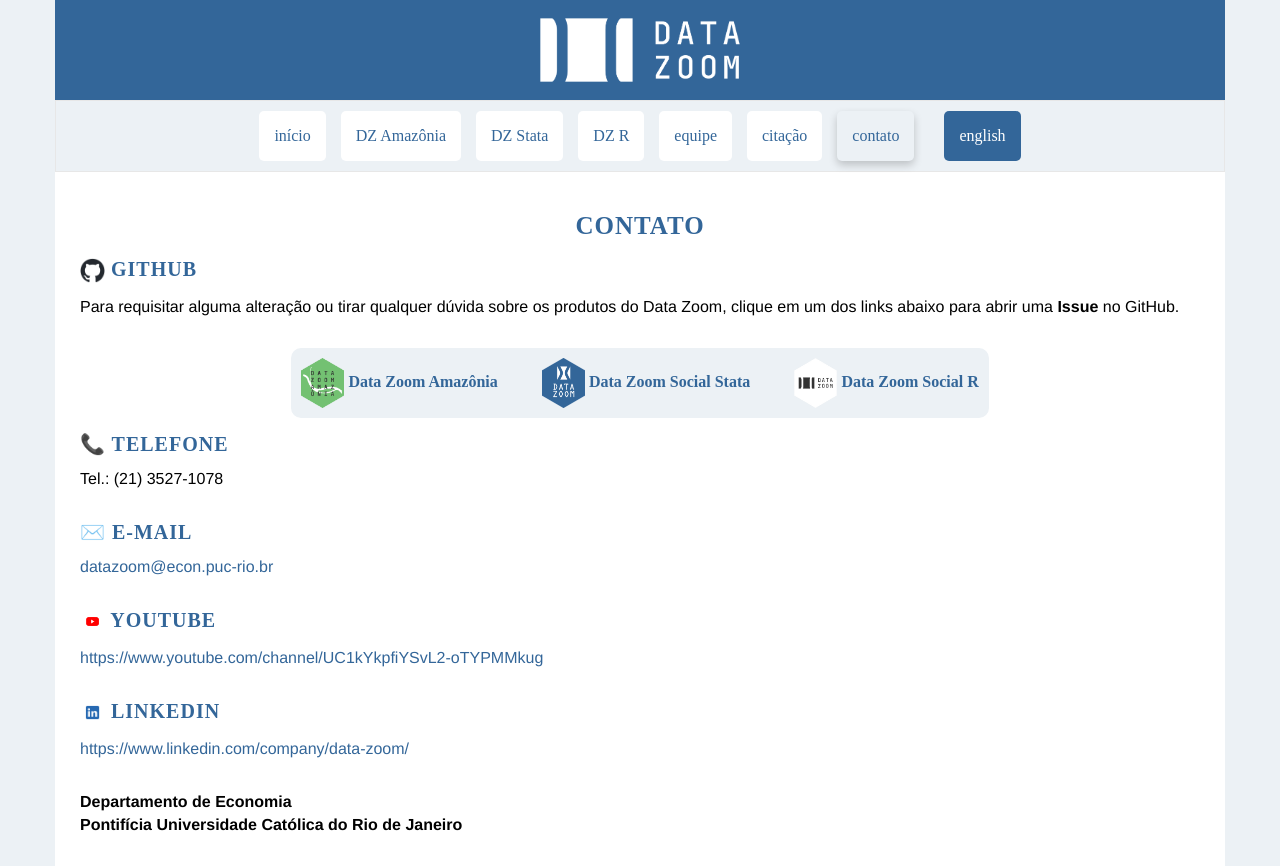
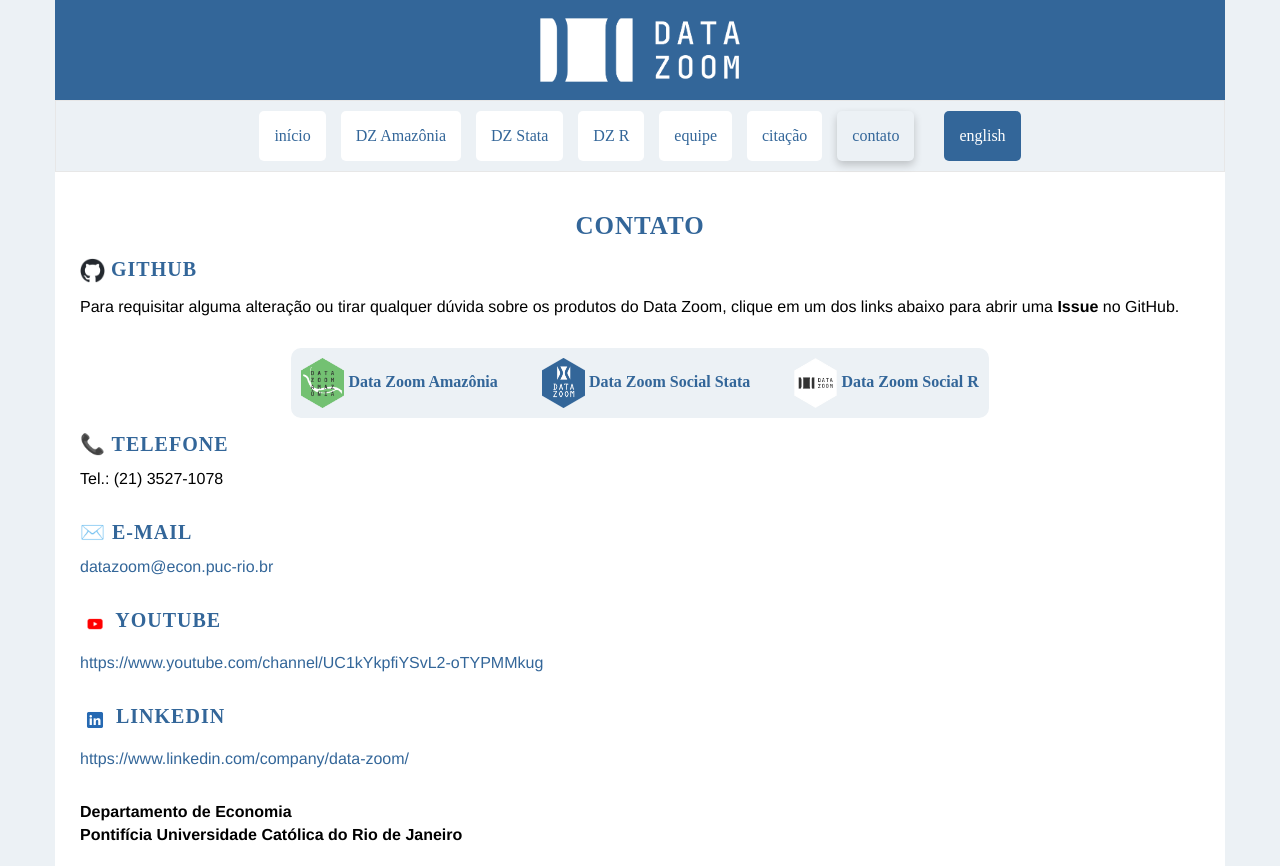
Before and after one commit to datazoompuc/datazoompuc.github.io, a Jekyll site: the page built from pt/contato.md, in a window 1280 px wide. Shown: the top 866 px of the page. Built offline with Jekyll 4.4.1, drawn with Linux system fonts in a browser that asks for light colours; nearby versions of some CDN libraries; some web fonts are replaced; grey boxes are pictures that could not be loaded.

Commit message:
Aumentando as proporções das logos das redes no contato
Youtube e Linkedin

```diff
--- a/pt/contato.md
+++ b/pt/contato.md
@@ -53,11 +53,11 @@
 
 [datazoom@econ.puc-rio.br](mailto:datazoom@econ.puc-rio.br)
 
-## <img src="{{ site.baseurl }}/assets/img/youtube_red.png" height=25px style="vertical-align: text-top;"> Youtube
+## <img src="{{ site.baseurl }}/assets/img/youtube_red.png" height=30px style="vertical-align: text-top;"> Youtube
 
 [https://www.youtube.com/channel/UC1kYkpfiYSvL2-oTYPMMkug](https://www.youtube.com/channel/UC1kYkpfiYSvL2-oTYPMMkug)
 
-## <img src="{{ site.baseurl }}/assets/img/Linkedin1.webp" height=25px style="vertical-align: text-top;"> Linkedin
+## <img src="{{ site.baseurl }}/assets/img/Linkedin1.webp" height=30px style="vertical-align: text-top;"> Linkedin
 
 [https://www.linkedin.com/company/data-zoom/](https://www.linkedin.com/company/data-zoom/)
 
```
